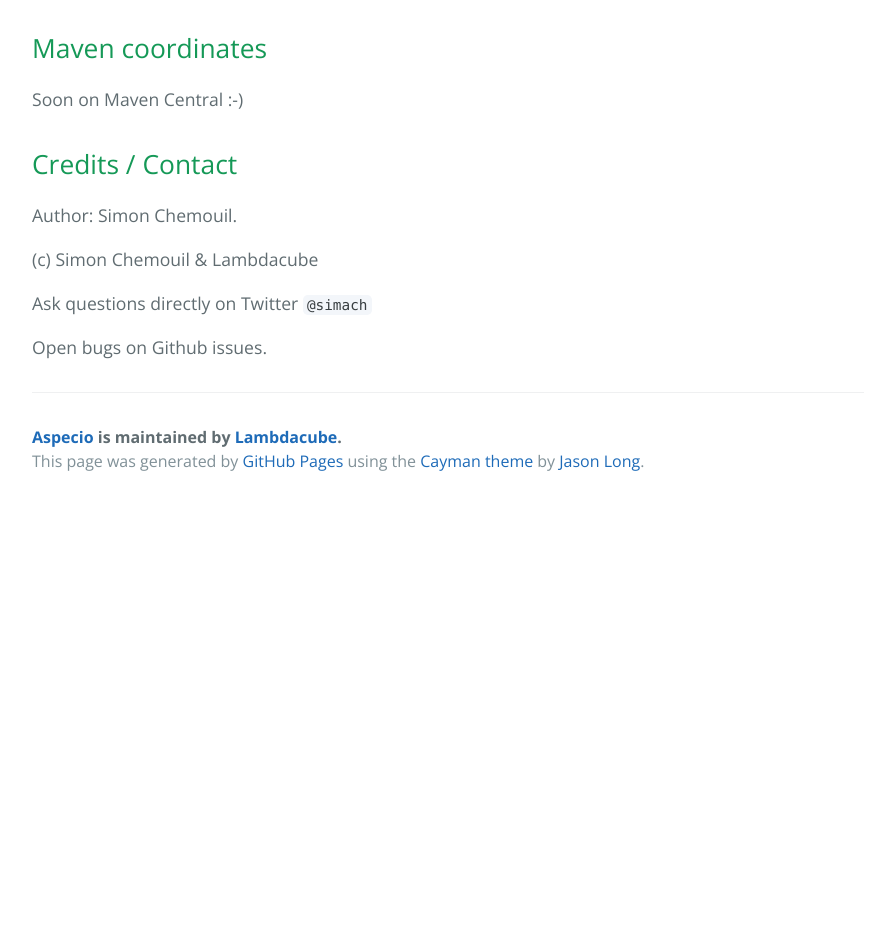
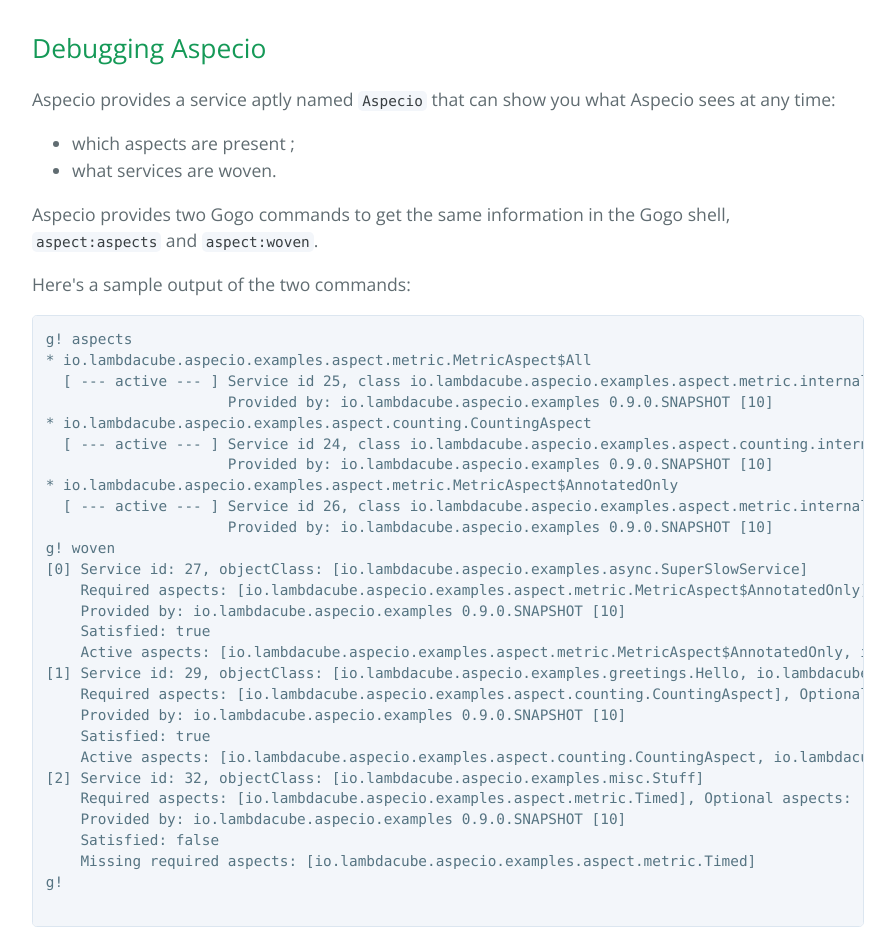
Before and after one commit to primeval-io/aspecio, a plain HTML site: page index.html in a window 1280 px wide. Shown: the part 7172-8102 px from the top of the page, without its empty margins (192-1087 px from the left). Before the commit the page ends 7677 px from the top, so only its background shows below. Drawn offline with nearby package versions, Linux system fonts and the light colour scheme.

```diff
--- a/index.html
+++ b/index.html
@@ -268,6 +268,50 @@
 <p>The proxy service object registered by Aspecio will have the OSGi service Boolean property <code>"secured"</code> set to <code>Boolean.TRUE</code>. Now consuming code can check for that property to know if a service is secure, on only select secured services using a target filter. The consuming code doesn't need to know whether a service was secured manually or using an aspect, and this enables just that.</p>
 
 <h2>
+<a id="debugging-aspecio" class="anchor" href="#debugging-aspecio" aria-hidden="true"><span aria-hidden="true" class="octicon octicon-link"></span></a>Debugging Aspecio</h2>
+
+<p>Aspecio provides a service aptly named <code>Aspecio</code> that can show you what Aspecio sees at any time:</p>
+
+<ul>
+<li>which aspects are present ;</li>
+<li>what services are woven.</li>
+</ul>
+
+<p>Aspecio provides two Gogo commands to get the same information in the Gogo shell, <code>aspect:aspects</code> and <code>aspect:woven</code>.</p>
+
+<p>Here's a sample output of the two commands:</p>
+
+<pre><code>g! aspects
+* io.lambdacube.aspecio.examples.aspect.metric.MetricAspect$All
+  [ --- active --- ] Service id 25, class io.lambdacube.aspecio.examples.aspect.metric.internal.AllMetricInterceptorImpl, extra properties: [measured]
+                     Provided by: io.lambdacube.aspecio.examples 0.9.0.SNAPSHOT [10]
+* io.lambdacube.aspecio.examples.aspect.counting.CountingAspect
+  [ --- active --- ] Service id 24, class io.lambdacube.aspecio.examples.aspect.counting.internal.CountingAspectImpl, extra properties: []
+                     Provided by: io.lambdacube.aspecio.examples 0.9.0.SNAPSHOT [10]
+* io.lambdacube.aspecio.examples.aspect.metric.MetricAspect$AnnotatedOnly
+  [ --- active --- ] Service id 26, class io.lambdacube.aspecio.examples.aspect.metric.internal.AnnotatedMetricInterceptorImpl, extra properties: [measured]
+                     Provided by: io.lambdacube.aspecio.examples 0.9.0.SNAPSHOT [10]
+g! woven
+[0] Service id: 27, objectClass: [io.lambdacube.aspecio.examples.async.SuperSlowService]
+    Required aspects: [io.lambdacube.aspecio.examples.aspect.metric.MetricAspect$AnnotatedOnly], Optional aspects: [io.lambdacube.aspecio.examples.aspect.counting.CountingAspect]
+    Provided by: io.lambdacube.aspecio.examples 0.9.0.SNAPSHOT [10]
+    Satisfied: true
+    Active aspects: [io.lambdacube.aspecio.examples.aspect.metric.MetricAspect$AnnotatedOnly, io.lambdacube.aspecio.examples.aspect.counting.CountingAspect]
+[1] Service id: 29, objectClass: [io.lambdacube.aspecio.examples.greetings.Hello, io.lambdacube.aspecio.examples.greetings.Goodbye]
+    Required aspects: [io.lambdacube.aspecio.examples.aspect.counting.CountingAspect], Optional aspects: [io.lambdacube.aspecio.examples.aspect.metric.MetricAspect$All]
+    Provided by: io.lambdacube.aspecio.examples 0.9.0.SNAPSHOT [10]
+    Satisfied: true
+    Active aspects: [io.lambdacube.aspecio.examples.aspect.counting.CountingAspect, io.lambdacube.aspecio.examples.aspect.metric.MetricAspect$All]
+[2] Service id: 32, objectClass: [io.lambdacube.aspecio.examples.misc.Stuff]
+    Required aspects: [io.lambdacube.aspecio.examples.aspect.metric.Timed], Optional aspects: []
+    Provided by: io.lambdacube.aspecio.examples 0.9.0.SNAPSHOT [10]
+    Satisfied: false
+    Missing required aspects: [io.lambdacube.aspecio.examples.aspect.metric.Timed]
+g!
+
+</code></pre>
+
+<h2>
 <a id="maven-coordinates" class="anchor" href="#maven-coordinates" aria-hidden="true"><span aria-hidden="true" class="octicon octicon-link"></span></a>Maven coordinates</h2>
 
 <p>Soon on Maven Central :-)</p>
```
Also changed, not shown: params.json (+1 -1 lines).
